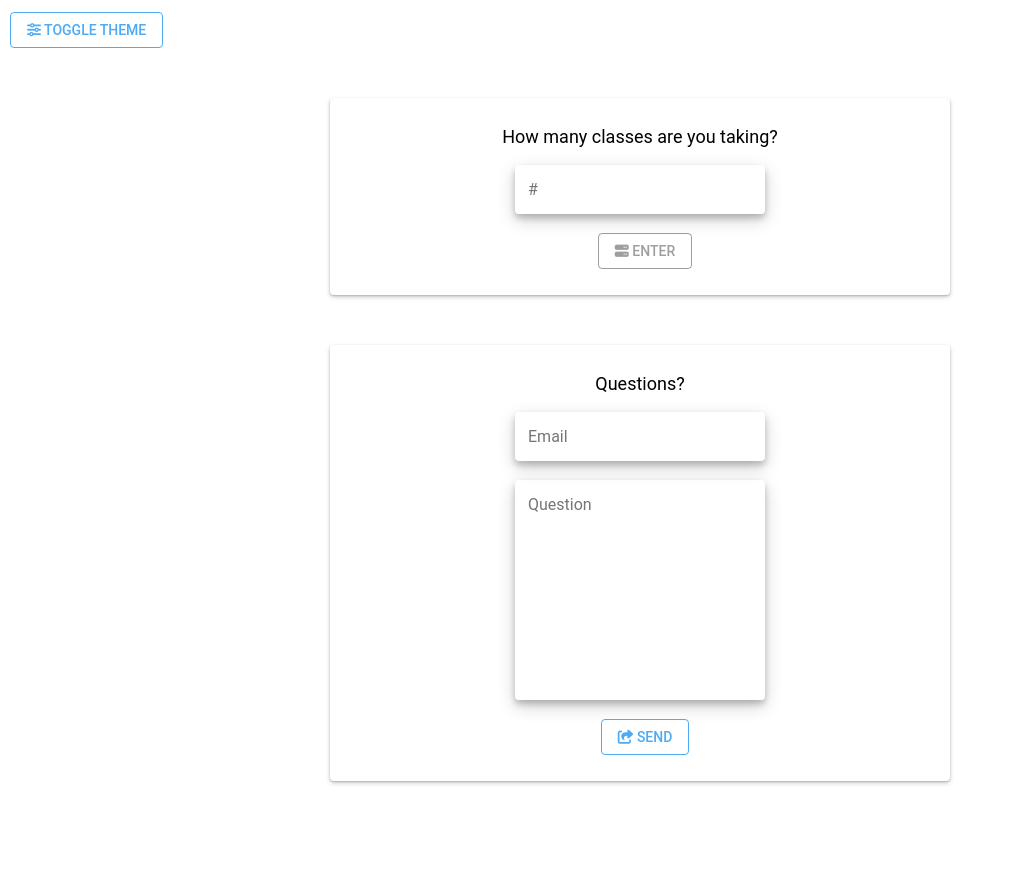
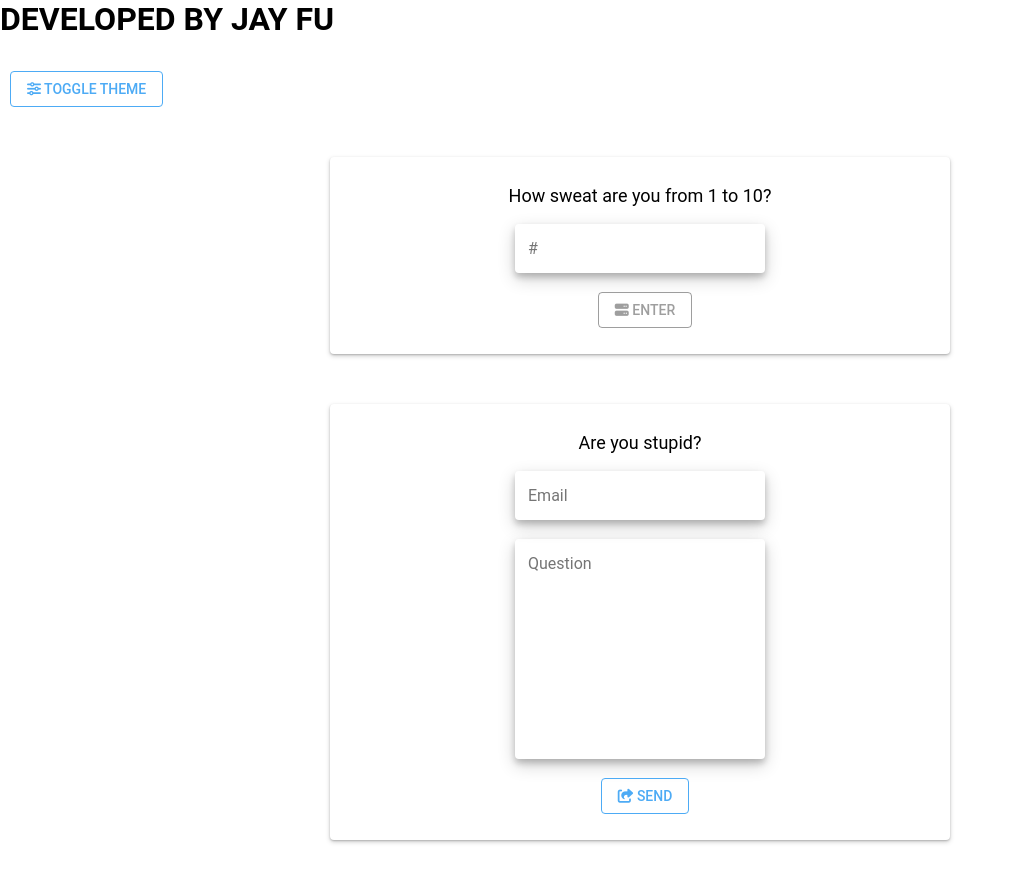
Before and after one commit to bryanshangguan/gpacalc, a plain HTML site: page index.html in a window 1280 px wide. Shown: the whole page, without its empty margins (0-1013 px from the left). Drawn offline with Linux system fonts and the light colour scheme.

Commit message:
added useful features

```diff
--- a/index.html
+++ b/index.html
@@ -20,6 +20,7 @@ gpa calculator, grades, credits, whrhs, highschool, watchung hills, warren">
 </head>
 
 <body>
+  <h1> DEVELOPED BY JAY FU</h1>
   <div class="frame">
     <center>
       <div class="center">
@@ -37,7 +38,7 @@ gpa calculator, grades, credits, whrhs, highschool, watchung hills, warren">
       <div id="container">
         <div id="containerI">
           <form action="javascript:void(0)" name="classes" id="pre">
-            <p id="heading">How many classes are you taking?</p>
+            <p id="heading">How sweat are you from 1 to 10? </p>
             <input type="number" id="num" class="textfield" onKeyUp="numCheck()" onKeyPress="return event.charCode >= 48 || event.charCode == 13" placeholder="#" autocomplete="off">
             <br><br>
             <button class="pure-material-button-outlined" id="displayCalcBtn" onClick="displayCalc()" disabled><i class="fas fa-server"></i> Enter</button>
@@ -60,7 +61,7 @@ gpa calculator, grades, credits, whrhs, highschool, watchung hills, warren">
         </div>
       </div>
       <div class="contain">
-        <p id="heading">Questions?</p>
+        <p id="heading">Are you stupid?</p>
         <form name='contact' method='POST'><input type='hidden' name='form-name' value='contact' />
           <input type="email" name="email" class="textfield" placeholder="Email" required>
           <br><br>
```
